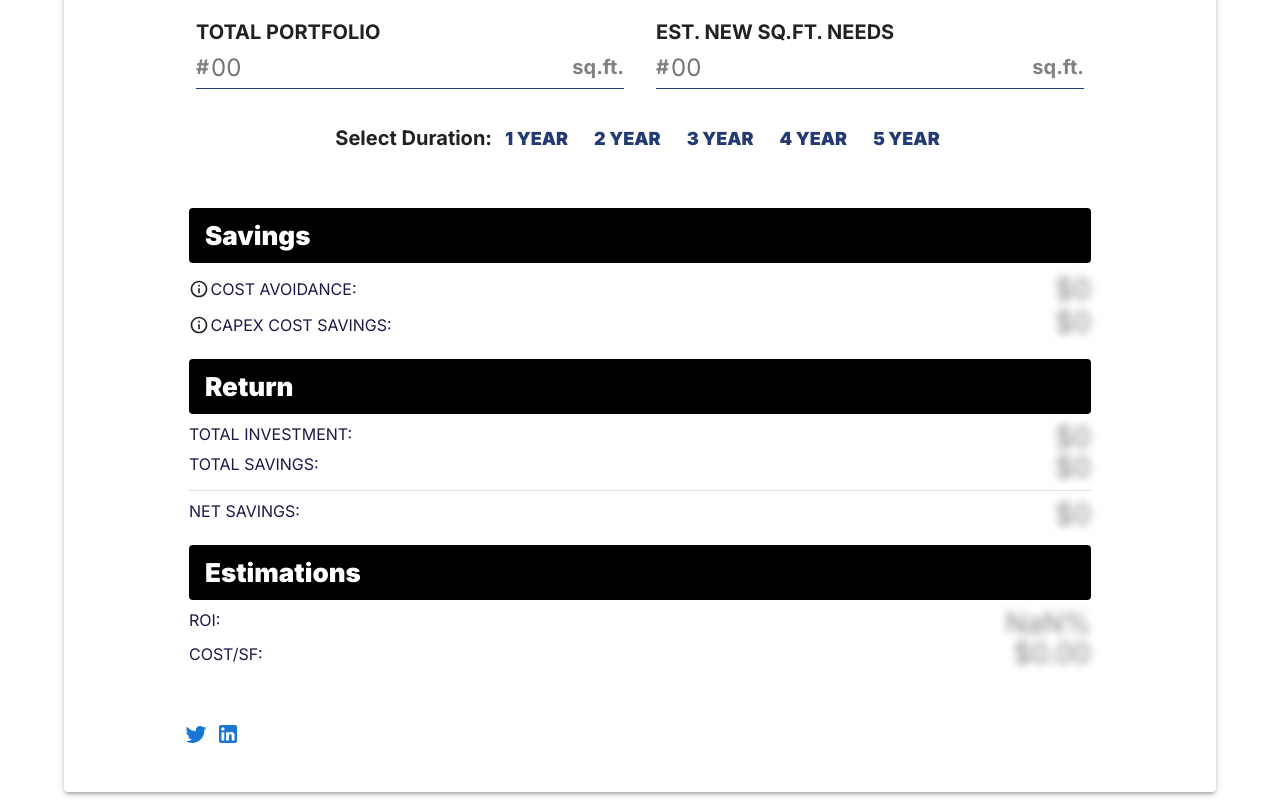
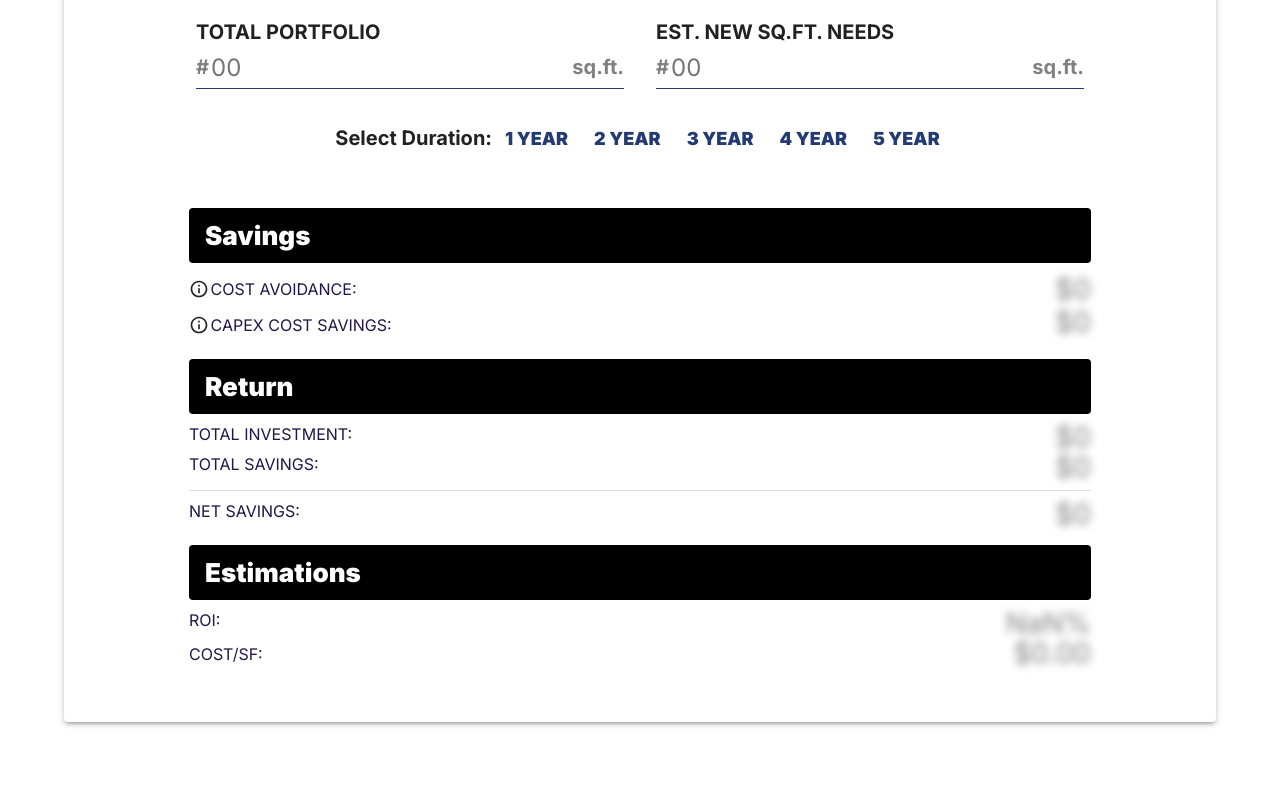
Before and after one commit to akramnarejo/savings-calculator, a React (Create React App) app: page / in a window 1280 px wide. Shown: the part 262-1062 px from the top of the page. After the commit the page ends 992 px from the top, so only its background shows below. Built offline with nearby package versions, Linux system fonts and the light colour scheme.

Commit message:
Update Main.js
removed links

```diff
--- a/src/Main.js
+++ b/src/Main.js
@@ -790,30 +790,6 @@ function Main() {
                 <Typography className={isBlurred ? "": "blurr"} component="p" lineHeight={0.5} color="#201747" fontSize={{md: 16}}>{`${Math.fround(savingsComparison*100).toFixed(2)}%`}</Typography>
             </Box> */}
         </Box>
-        <Box sx={{
-            display: "flex",
-            alignSelf: "flex-start",
-            gap: 1,
-            marginLeft: { lg: 10, sm: 5, xs: 0 },
-            marginTop: { md: 5, xs: 3 },
-          }}>
-        <Typography
-          component="p"
-          variant="body1"
-        >
-          <a style={{textDecoration: "none", color: 'black'}} href="https://twitter.com/akramnarejo" alt="twitter" target="_blank" rel="noreferrer">
-          <TwitterIcon color="primary"/>
-          </a>
-        </Typography>
-        <Typography
-          component="p"
-          variant="body1"
-        >
-          <a style={{textDecoration: "none", color: 'black'}} href="https://linkedin.com/in/akramnarejo" alt="twitter" target="_blank" rel="noreferrer">
-          <LinkedInIcon color="primary"/>
-          </a>
-        </Typography>
-        </Box>
       </Paper>
     </Container>
   );
```
